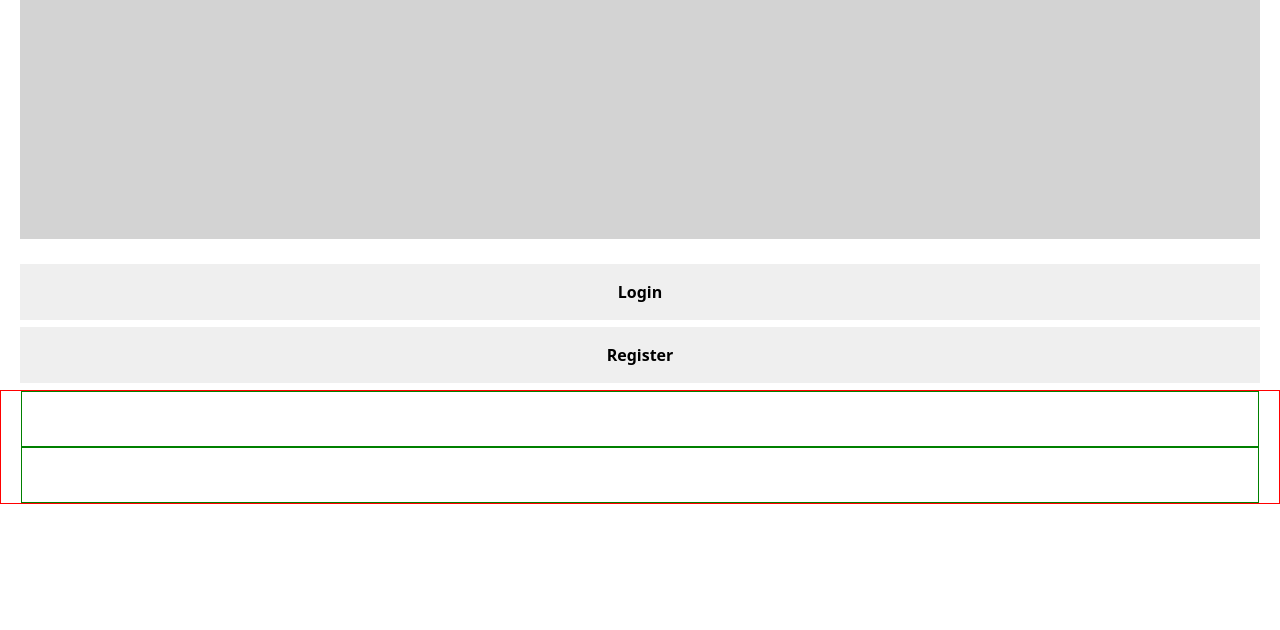
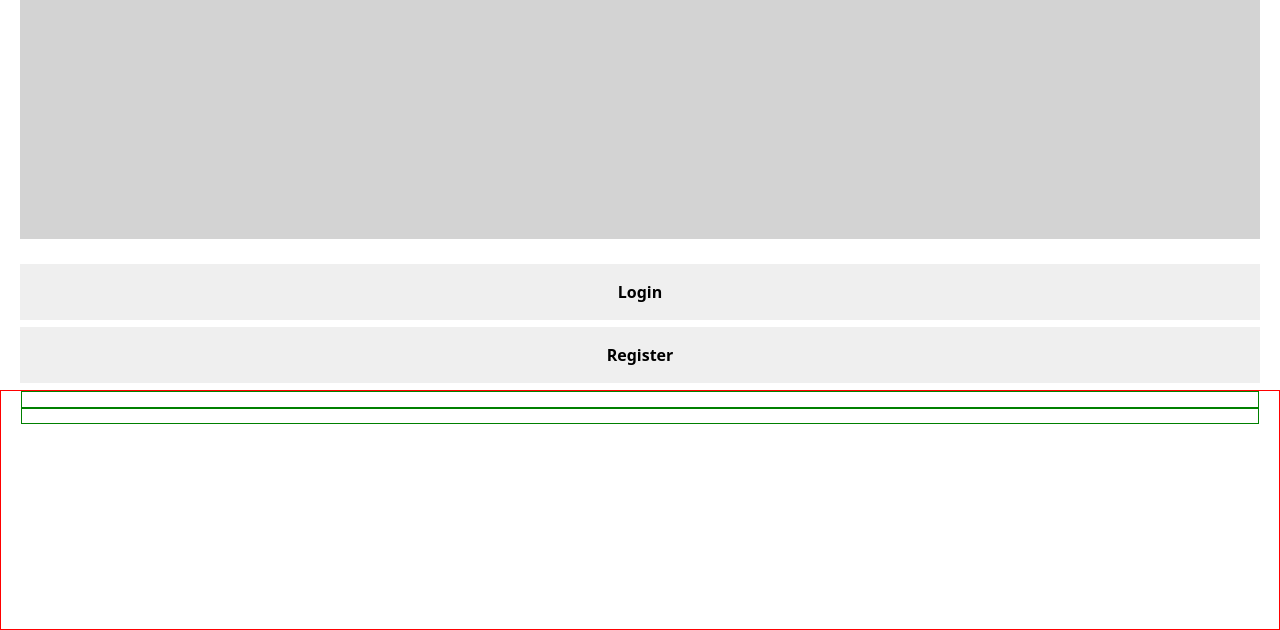
Before and after one commit to jttno1111/jttno1111, a PHP site: page /GetStarted.html in a window 1280 px wide. Shown: the part 302-932 px from the top of the page. Before the commit the page ends 806 px from the top, so only its background shows below. Run offline with PHP 8.4, Linux system fonts and the light colour scheme; some libraries are stand-ins or nearby versions.

Commit message:
Add files via upload

```diff
--- a/gApi.css
+++ b/gApi.css
@@ -5,6 +5,7 @@
 }
 
 .Box-gSign-in{
+	height:30%;
 	border:1px solid red;
 	padding: 0px 20px 0px 20px;
 }
```
